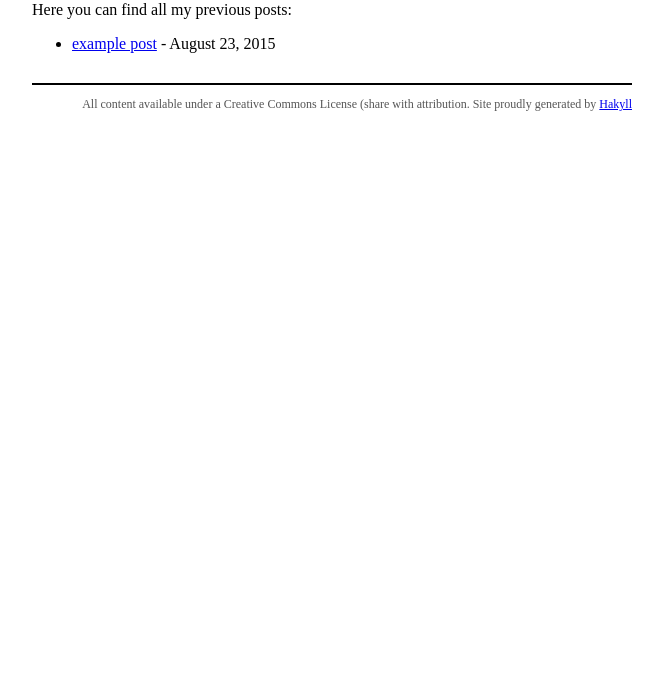
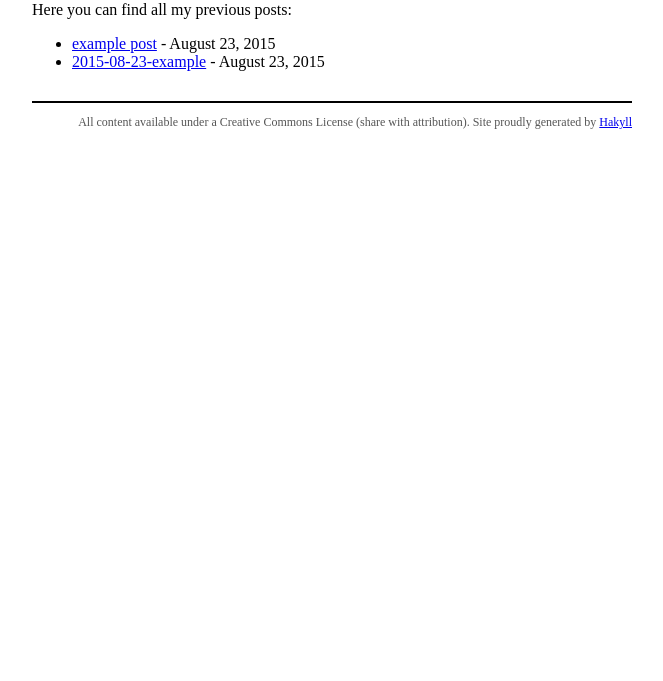
Before and after one commit to Ben-Baert/melissa-blog, a plain HTML site: page archive.html in a window 1280 px wide. Shown: the part 119-800 px from the top of the page, without its empty margins (308-971 px from the left). Drawn offline with Linux system fonts and the light colour scheme.

Commit message:
Publish.

```diff
--- a/archive.html
+++ b/archive.html
@@ -29,12 +29,16 @@
             <a href="./posts/2015-08-23-example.html">example post</a> - August 23, 2015
         </li>
 
+        <li>
+            <a href="./posts/2015-08-23-example.html">2015-08-23-example</a> - August 23, 2015
+        </li>
+
 </ul>
 
 
         </div>
         <div id="footer">
-            All content available under a Creative Commons License (share with attribution.
+            All content available under a Creative Commons License (share with attribution).
             Site proudly generated by
             <a href="http://jaspervdj.be/hakyll">Hakyll</a>
         </div>
```
Also changed, not shown: about.html (+1 -1 lines), contact.html (+1 -1 lines), posts/2015-08-23-example.html (+1 -1 lines).
